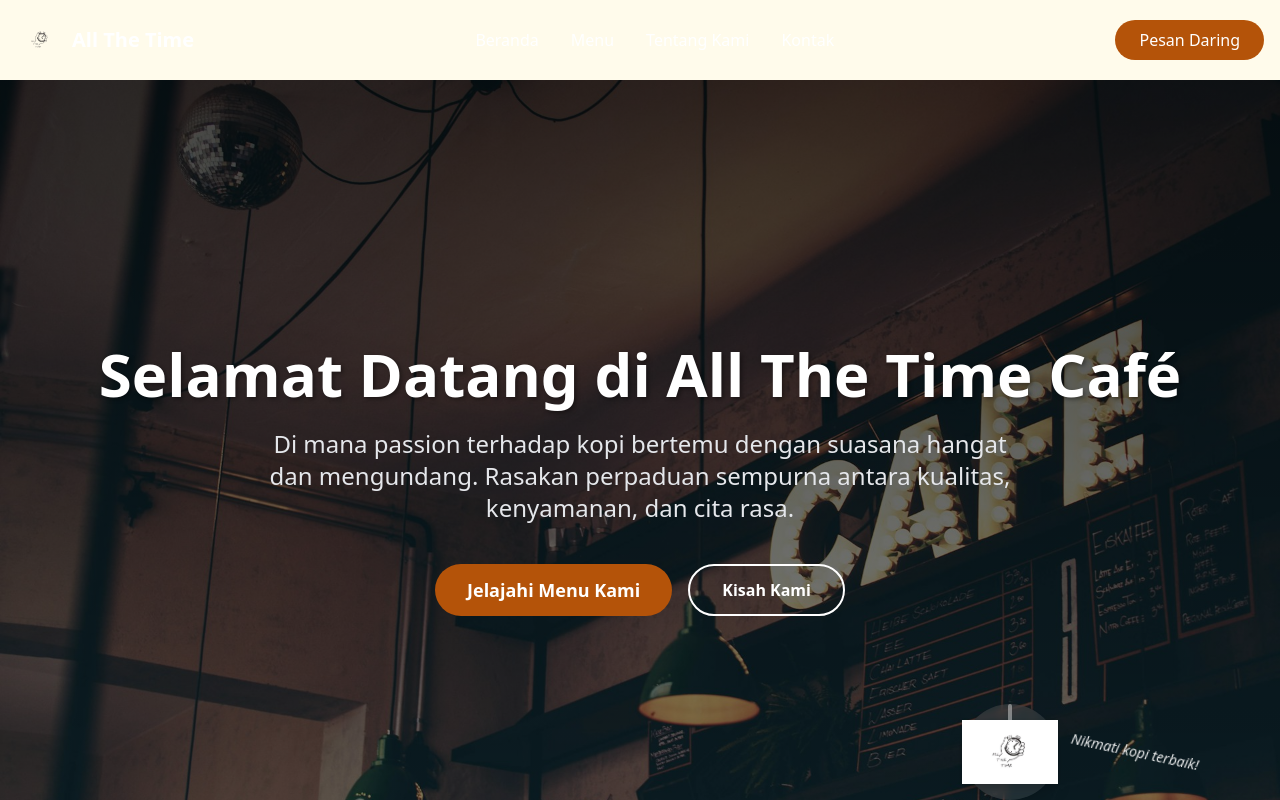
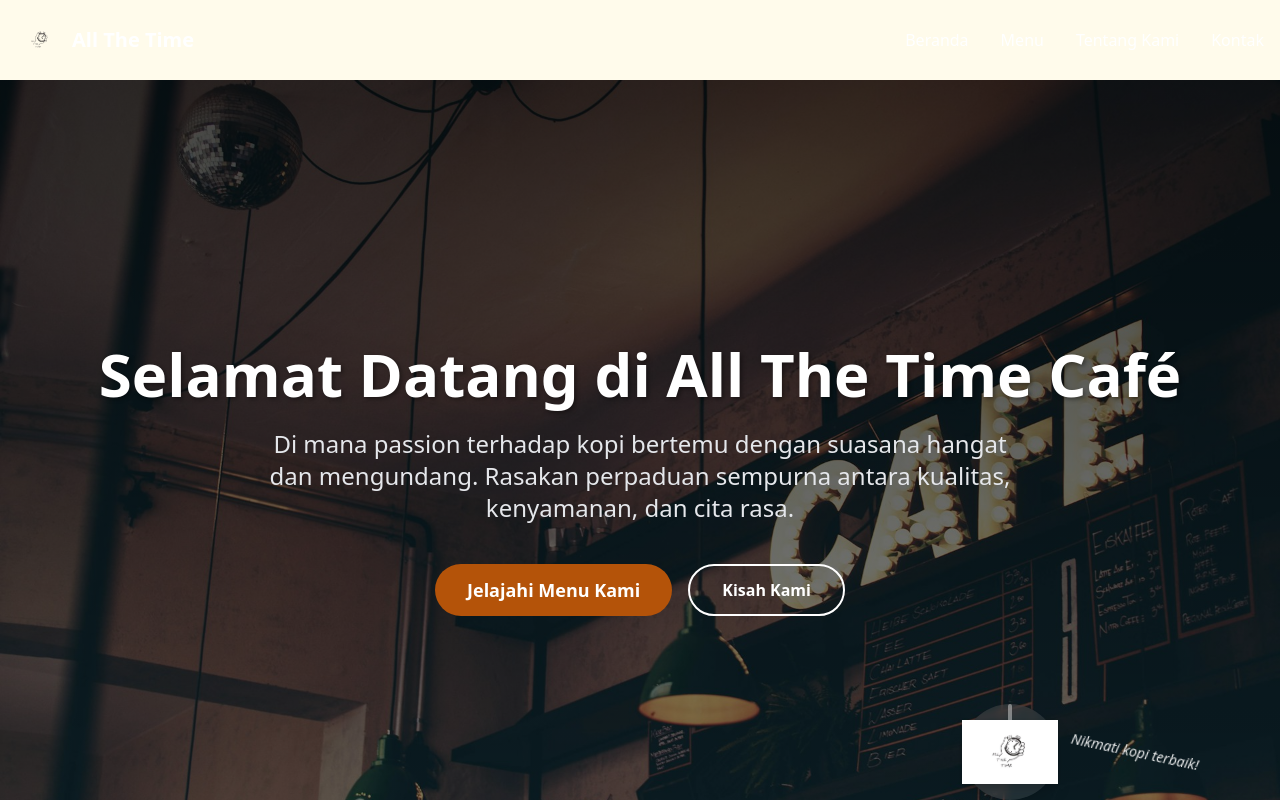
Before and after one commit to BrillianHaikal89/caffe-shop, a Next.js app: page / in a window 1280 px wide. Shown: the top 800 px of the page. Built offline with nearby package versions, Linux system fonts and the light colour scheme.

Commit message:
menambahkan midtrans

```diff
--- a/src/components/Navbar.jsx
+++ b/src/components/Navbar.jsx
@@ -63,12 +63,7 @@ export default function Navbar() {
             </Link>
           </div>
 
-          {/* Tombol Pesan (Desktop) */}
-          <div className="hidden md:block">
-            <button className="btn-primary">
-              Pesan Daring
-            </button>
-          </div>
+
 
           {/* Tombol Menu Mobile */}
           <div className="md:hidden">
```
